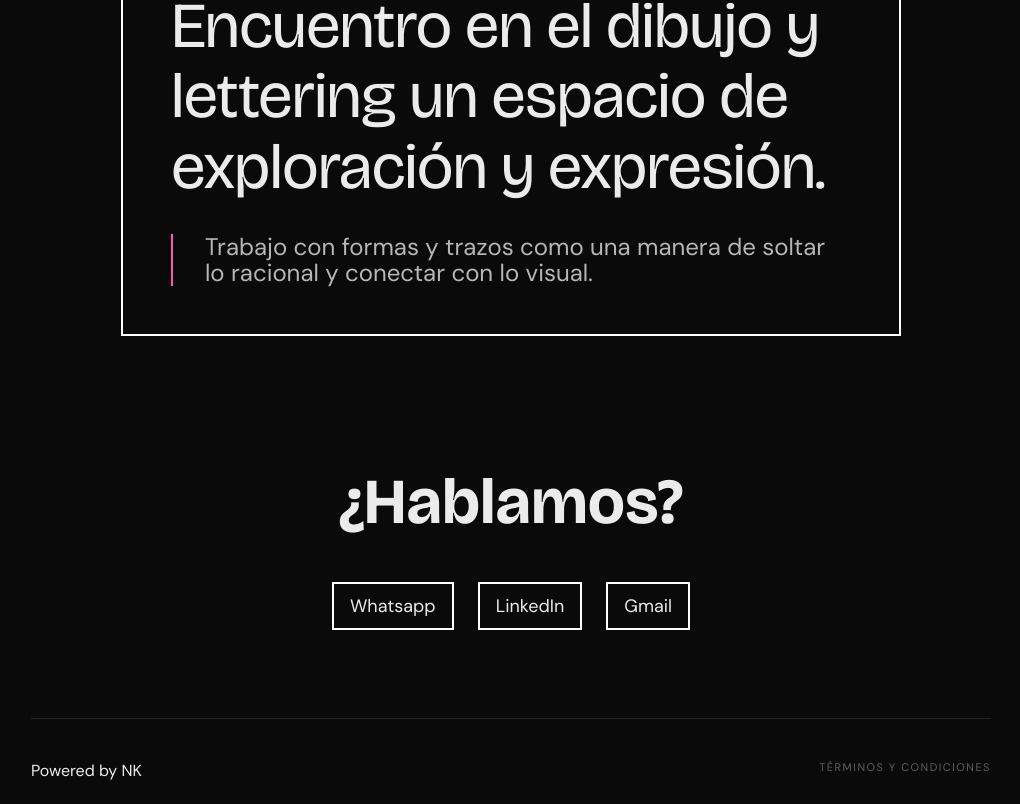
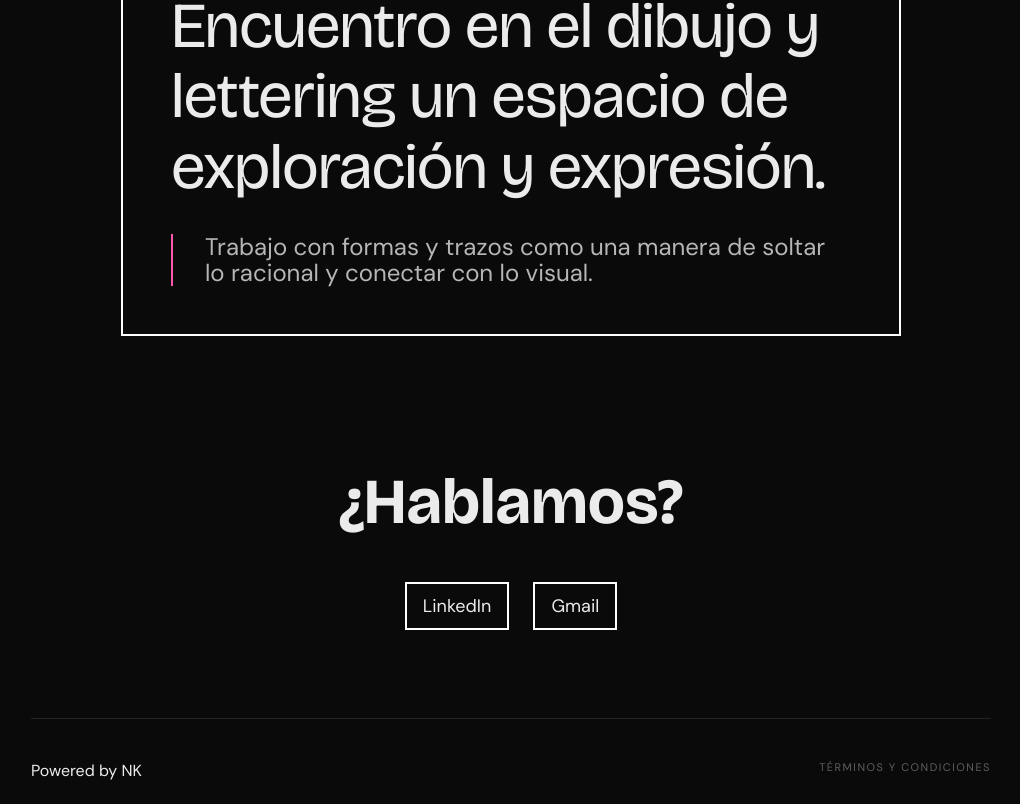
Before and after one commit to AgusSurraco/portfolio-agusurraco, a Next.js app: page / in a window 1280 px wide. Shown: the part 4182-4986 px from the top of the page, without its empty margins (129-1149 px from the left). Built offline with nearby package versions, Linux system fonts and the light colour scheme.

Commit message:
quitar WhatsApp del footer de contacto

```diff
--- a/src/components/layout/footer.tsx
+++ b/src/components/layout/footer.tsx
@@ -1,5 +1,4 @@
 const contacts = [
-  { label: "Whatsapp", href: "https://wa.me/5492213199349", external: true },
   { label: "LinkedIn", href: "https://www.linkedin.com/in/agustina-surraco-uxdesigner/", external: true },
   { label: "Gmail", href: "https://mail.google.com/mail/?view=cm&fs=1&to=agustinasurraco@gmail.com", external: true },
 ];
```
